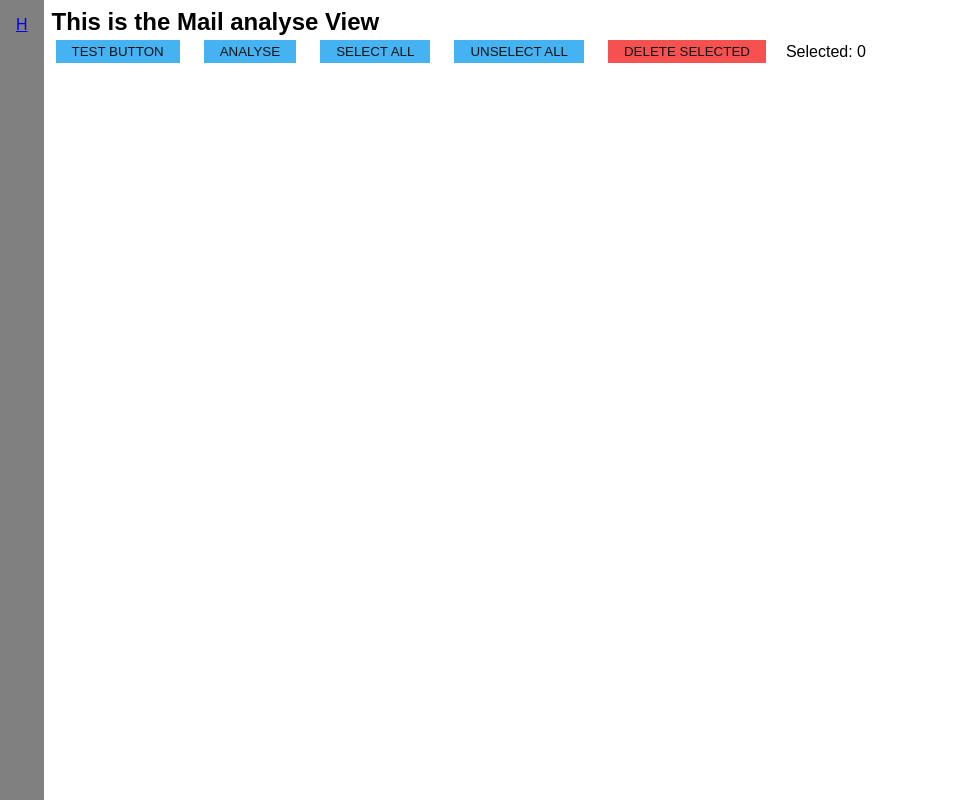
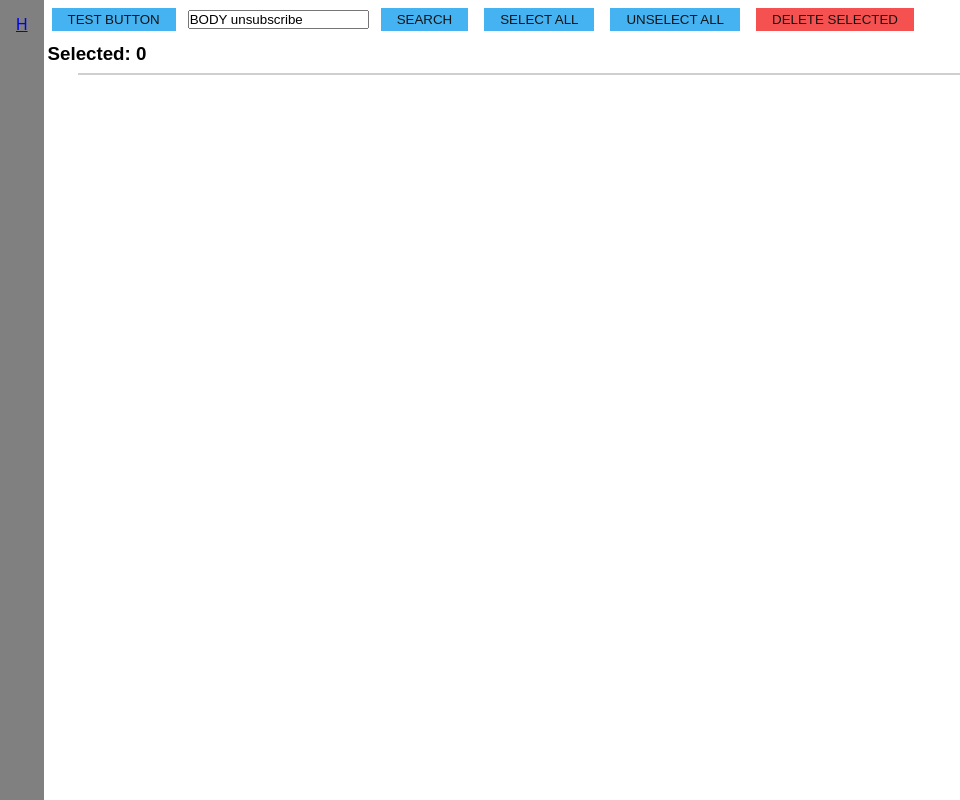
Before and after one commit to LouisDerveloy/Mail-Cleaner, a Vue app: page /analyse in a window 1280 px wide. Shown: the whole page, without its empty margins (0-960 px from the left). Built offline with nearby package versions, Linux system fonts and the light colour scheme.

Commit message:
Refactor AnalyseMailView to replace 'analysing' with 'searching' and update related functionality. Enhance UI with a search input and improved layout. Update App.vue styles for consistent height management. Implement delete_senders method in email access provider for batch email deletion.

```diff
--- a/src/App.vue
+++ b/src/App.vue
@@ -47,13 +47,12 @@ const open_login_page_event = listen("open-login-page", () => {
 
 .content {
   width: 100%;
-  height: 100%;
-  padding: .5rem;
+  height: 100vh;
 }
 
 .app-main {
   display: flex;
-  height: 100%;
+  height: 100vh;
   flex-direction: row;
   justify-content: stretch;
 }
--- a/src/Views/AnalyseMailView.vue
+++ b/src/Views/AnalyseMailView.vue
@@ -17,14 +17,15 @@ interface DisplaySender extends Sender {
 }
 
 let senders: Ref<DisplaySender[]> = shallowRef([])
-let analysing = ref(false)
+let searching = ref(false)
+let query = ref("BODY unsubscribe")
 
 const selectedCount = computed(() => {
   return senders.value.filter(s => s.selected).length
 })
 
-function start_analyse() {
-  analysing.value = true
+function start_search() {
+  searching.value = true
   senders.value = []
   const channel = new Channel()
 
@@ -34,8 +35,8 @@ function start_analyse() {
     senders.value = [...senders.value, ...displaySenders]
   }
 
-  invoke("get_list", {"retChannel": channel, "query": "BODY unsubscribe"}).then(() => {
-    analysing.value = false
+  invoke("get_list", {"retChannel": channel, "query": query.value}).then(() => {
+    searching.value = false
   })
 }
 
@@ -96,15 +97,17 @@ async function deleteSelected() {
 
 </script>
 <template>
-  <h1>This is the Mail analyse View</h1>
-  <section class="controls">
+  <section class="analyse-view">
+    <section class="controls">
     <button @click="test_button">Test Button</button>
-    <button @click="start_analyse" :disabled="analysing">Analyse</button>
+    <input type="text" name="query" id="query" v-model="query">
+    <button @click="start_search" :disabled="searching">Search</button>
     <button @click="selectAll">Select All</button>
     <button @click="unselectAll">Unselect All</button>
     <button @click="deleteSelected" :disabled="selectedCount === 0" class="delete-button">Delete Selected</button>
-    <span>Selected: {{ selectedCount }}</span>
   </section>
+  <h3>Selected: {{ selectedCount }}</h3>
+  <div class="spacer"></div>
   <RecycleScroller
       class="SenderList"
       :items="senders"
@@ -118,19 +121,37 @@ async function deleteSelected() {
       <span>{{ item.email }}</span>
     </div>
   </RecycleScroller>
+  </section>
 </template>
 
 <style scoped>
 
+.analyse-view {
+  height: 100%;
+  padding: .25rem;
+  display: flex;
+  flex-direction: column;
+  gap: .5rem;
+}
+
 .controls {
   display: flex;
+  flex-wrap: wrap;
   flex-direction: row;
   align-items: center;
-  gap: 1rem;
+  column-gap: .5rem;
+  row-gap: .25rem;
+}
+
+.spacer {
+  height: 2px;
+  width: 95%;
+  margin: 0 auto;
+  background-color: #cfcfcf;
 }
 
 .SenderList {
-  overflow-y: auto;
+  overflow-y: scroll;
 }
 
 .sender-item {
```
Also changed, not shown: 2 other files (tests, documents, lock files or other folders).
